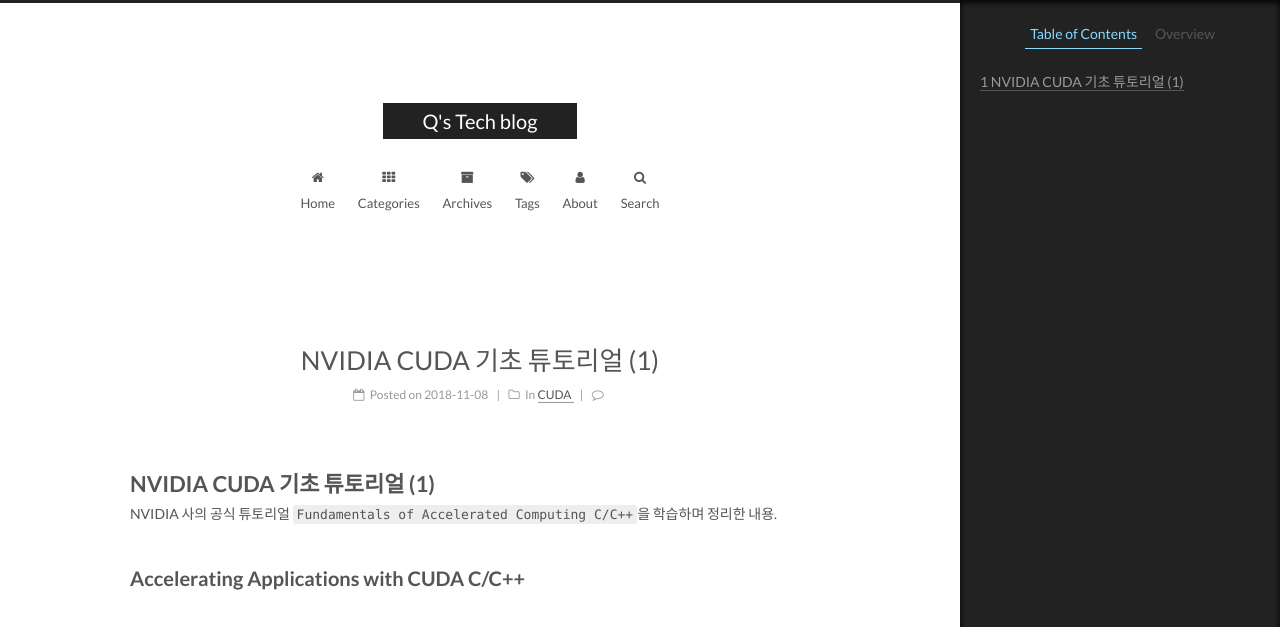
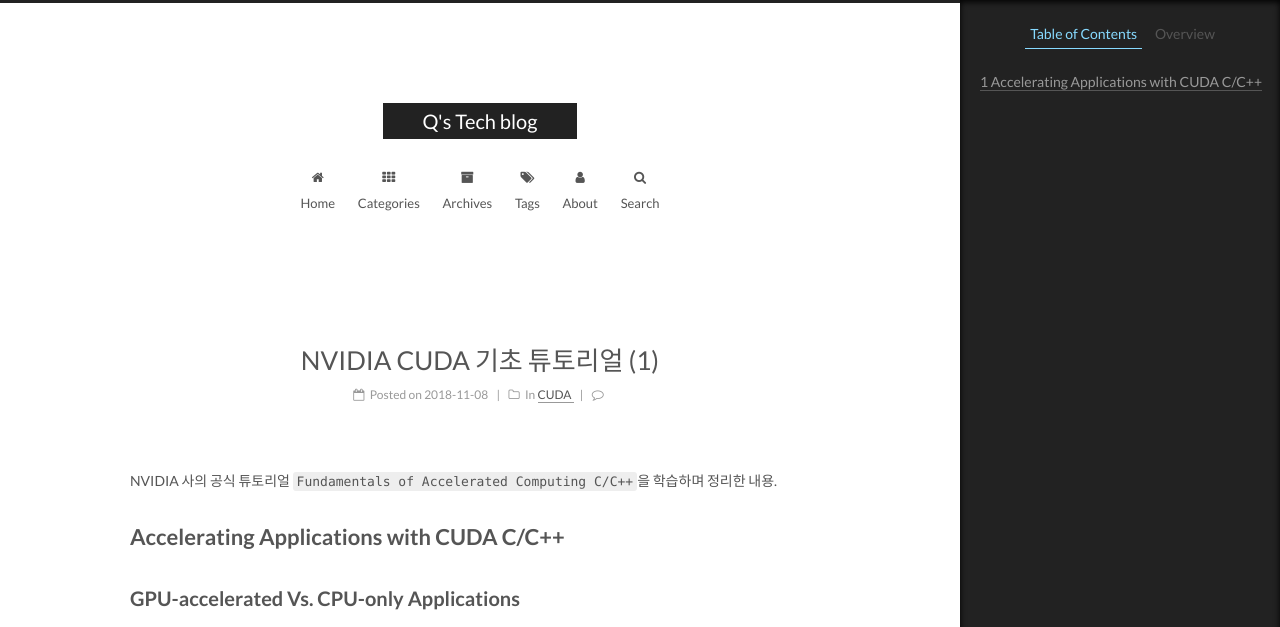
Before and after one commit to min98-k/karl6885.github.io, a Jekyll site: the page built from _posts/2018-11-08-NVIDIA-CUDA-tutorial-1.md, in a window 1280 px wide and 1400 px high. Shown: the top 627 px of the window. Built offline with Jekyll 4.4.1, drawn with Linux system fonts in a browser that asks for light colours; comment, search, counter and statistics services are not loaded; grey boxes are pictures that could not be loaded.

Commit message:
Markdown hierarchy changed

````diff
--- a/_posts/2018-11-08-NVIDIA-CUDA-tutorial-1.md
+++ b/_posts/2018-11-08-NVIDIA-CUDA-tutorial-1.md
@@ -8,23 +8,21 @@ tags: [tutorial, CUDA, accelerated computing, NVIDIA]
 
 
 
-# NVIDIA CUDA 기초 튜토리얼 (1)
-
 NVIDIA 사의 공식 튜토리얼 `Fundamentals of Accelerated Computing C/C++`을 학습하며 정리한 내용.
 
 
 
-## Accelerating Applications with CUDA C/C++
-
-
-
-### GPU-accelerated Vs. CPU-only Applications
+# Accelerating Applications with CUDA C/C++
+
+
+
+## GPU-accelerated Vs. CPU-only Applications
 
 <div align="center"><iframe src="https://docs.google.com/presentation/d/e/2PACX-1vTdUbQjoEYAtcPCMX4ZVLa9gE0rbO3ODClJqgtzRaXoFgVmTJrOkXGDAYmA0BsuTEaokTASv84JsKLm/embed?start=false&loop=false&delayms=3000" frameborder="0" width="700" height="430" allowfullscreen="true" mozallowfullscreen="true" webkitallowfullscreen="true"></iframe></div>
 
 
 
-### Writing Application Code for the GPU
+## Writing Application Code for the GPU
 
 ```cpp
 void CPUFunction()
@@ -65,7 +63,7 @@ int main()
 
 
 
-### Compiling and Running Accelerated CUDA Code
+## Compiling and Running Accelerated CUDA Code
 
 `.c` 파일을 `gcc`로 컴파일하는 것처럼, `.cu` 파일은 `nvcc`라는 [**NVIDIA CUDA Compiler**](http://docs.nvidia.com/cuda/cuda-compiler-driver-nvcc/index.html)로 컴파일한다. 다음과 같이 쓸 수 있다.
 
@@ -79,7 +77,7 @@ int main()
 
 
 
-### CUDA Thread Hierarchy
+## CUDA Thread Hierarchy
 
 <div align="center"><iframe src="https://docs.google.com/presentation/d/e/2PACX-1vQYti_rVyWNNOccK6Slxd1VqazuqO5IhP17tmk-yTZAQfPEVpF14aZF9Vo3XkrDbFetNLTm_Pnk7JvD/embed?start=false&loop=false&delayms=3000" frameborder="0" width="700" height="430" allowfullscreen="true" mozallowfullscreen="true" webkitallowfullscreen="true"></iframe></div>
 
@@ -92,7 +90,7 @@ CUDA Thread Hierarchy에서의 용어 좀 더 자세히 설명
 
 
 
-### CUDA-Provided Thread Hierarchy Variables
+## CUDA-Provided Thread Hierarchy Variables
 
 <div align="center"><iframe src="https://docs.google.com/presentation/d/e/2PACX-1vSVS21bI-cje3Cqtxke-LHcvxk1ZxvZF-F35bgHSKfvNsvkGklCeqwlXHCDPJey5meZ1vTVYMqiF0UV/embed?start=false&loop=false&delayms=3000" frameborder="0" width="700" height="430" allowfullscreen="true" mozallowfullscreen="true" webkitallowfullscreen="true"></iframe></div>
 
@@ -103,13 +101,13 @@ CUDA Thread Hierarchy에서는 미리 정해진 변수를 통해 각 `block`과
 - `blockDim.x`: `block` 내에 있는 `thread`의 개수. performWork<<<2,4>>>()와 같은 `kernel`의 경우 `4`가 된다. 한 `grid` 내에 있는 모든 `block`은 같은 수의 `thread`를 가진다.
 - `threadIdx.x`: `block` 내에 있는 `thread` 중 해당 `thread`의 위치 인덱스. performWork<<<2,4>>>()와 같은 `kernel`의 경우 `0`,`1`,`2`,`3` 중 하나가 된다.
 
-### Accelerating For Loops
+## Accelerating For Loops
 
 반복문을 가속화하는 법.
 
 
 
-#### Exercise: Accelerating a For Loop with a Single Block of Threads
+### Exercise: Accelerating a For Loop with a Single Block of Threads
 
 ```cpp
 #include <stdio.h>
@@ -184,7 +182,7 @@ int main()
 
 
 
-### Coordinating Parallel Threads
+## Coordinating Parallel Threads
 
 <div align="center"><iframe src="https://docs.google.com/presentation/d/e/2PACX-1vSfi8LAinJ1RqTzlB2vRsAcDzCCk9gZov5rQODN5rtRMPt57UizCVv5LSVZ5WLxGtrsMm7FIkLb0wMR/embed?start=false&loop=false&delayms=3000" frameborder="0" width="700" height="430" allowfullscreen="true" mozallowfullscreen="true" webkitallowfullscreen="true"></iframe></div>
 
@@ -198,13 +196,13 @@ GPU `thread`에 data를 할당하기 위해, 각 `thread`의 인덱스를 활용
 
 
 
-#### Exercise: Accelerating a For Loop with Multiple Blocks of Threads
+### Exercise: Accelerating a For Loop with Multiple Blocks of Threads
 
 아까 위에서 병렬화 한 반복문을, 이번에는 최소 2개 이상의 `block`을 활용하여 병렬화시켜보자.
 
 
 
-### Allocating Memory to be accessed on the GPU and the CPU
+## Allocating Memory to be accessed on the GPU and the CPU
 
 CPU-only application에서는 C가 `malloc`과 `free`를 사용해 메모리를 할당하고 해제하지만, GPU 가속을 할 때는 대신 `cudaMallocManaged`와 `cudaFree`를 사용한다. 사용 예시는 다음과 같으니 비교해보자.
 
@@ -236,7 +234,7 @@ cudaFree(a);
 
 
 
-#### Exercise: Array Manipulation on both the Host and Device
+### Exercise: Array Manipulation on both the Host and Device
 
 ```c++
 #include <stdio.h>
@@ -387,7 +385,7 @@ int main()
 
 
 
-### Grid Size Work Amount Mismatch
+## Grid Size Work Amount Mismatch
 
 우리가 사용하려는 데이터가 `grid` 사이즈에 딱 맞으면 상관 없지만, 만약 그것보다 부족한 경우 사이즈가 맞지 않는다는 문제가 발생한다. e.g.) `grid` 내에 `thread` 개수가 8개인데 사용할 데이터는 5개밖에 없으면  `threadIdx.x` + `blockIdx.x` * `blockDim.x` 공식으로 할당할 때 5,6,7번은 문제가 생긴다.
 
@@ -418,7 +416,7 @@ some_kernel<<<number_of_blocks, threads_per_block>>>(N);
 
 
 
-#### Exercise: Accelerating a For Loop with a Mismatched Execution Configuration
+### Exercise: Accelerating a For Loop with a Mismatched Execution Configuration
 
 ```c++
 #include <stdio.h>
@@ -566,7 +564,7 @@ int main()
 
 
 
-### Grid-Stride Loops
+## Grid-Stride Loops
 
 <div align="center"><iframe src="https://docs.google.com/presentation/d/e/2PACX-1vTSfcPagyv7ObRnhygFnKrvDIDa-wUuc3yR-qs7xd4gQxProMOqXzNqe8y9vz711cLIbPp1qYJc7R3l/embed?start=false&loop=false&delayms=3000" frameborder="0" width="700" height="430" allowfullscreen="true" mozallowfullscreen="true" webkitallowfullscreen="true"></iframe></div>
 
@@ -576,7 +574,7 @@ int main()
 
 
 
-#### Exercise: Use a Grid-Stride Loop to Manipulate an Array Larger than the Grid
+### Exercise: Use a Grid-Stride Loop to Manipulate an Array Larger than the Grid
 
 ```c++
 #include <stdio.h>
@@ -717,7 +715,7 @@ int main()
 
 
 
-### Error Handling
+## Error Handling
 
 어느 어플리케이션에서나 `Error Handling`은 중요하다. 대부분의 CUDA 함수는 `cudaError_t`라는 자료형으로 결과값을 반환하는데, 이걸 확인하면 에러가 발생했는지 아닌지를 확인할 수 있다. `cudaMallocManaged` 함수의 경우 다음과 같다.
 
@@ -753,7 +751,7 @@ if (err != cudaSuccess)
 
 
 
-#### Exercise: Add Error Handling
+### Exercise: Add Error Handling
 
 ```c++
 #include <stdio.h>
@@ -913,7 +911,7 @@ int main()
 
 
 
-### CUDA Error Handling Function
+## CUDA Error Handling Function
 
 다음은 에러를 확인하기 편하게 해주는 매크로 함수다. 다른 exercise를 풀 때 편하게 사용하면 된다.
 
@@ -944,7 +942,7 @@ int main()
 
 
 
-### 요약
+## 요약
 
 Accelerating Applications with CUDA C/C++에서 배운 내용 요약.
 
@@ -956,7 +954,7 @@ Accelerating Applications with CUDA C/C++에서 배운 내용 요약.
 
 
 
-#### Final Exercise: Accelerate Vector Addition Application
+### Final Exercise: Accelerate Vector Addition Application
 
 ```c++
 #include <stdio.h>
@@ -1113,11 +1111,11 @@ int main()
 
 
 
-### Advanced Content
+## Advanced Content
 
 The following exercises provide additional challenge for those with time and interest. They require the use of more advanced techniques, and provide less scaffolding. They are difficult and excellent for your development.
 
-#### Grids and Blocks of 2 and 3 Dimensions
+### Grids and Blocks of 2 and 3 Dimensions
 
 Grids and blocks can be defined to have up to 3 dimensions. Defining them with multiple dimensions does not impact their performance in any way, but can be very helpful when dealing with data that has multiple dimensions, for example, 2d matrices. To define either grids or blocks with two or 3 dimensions, use CUDA's `dim3` type as such:
 
@@ -1131,7 +1129,7 @@ Given the example just above, the variables `gridDim.x`, `gridDim.y`, `blockDim.
 
 
 
-#### Exercise: Accelerate 2D Matrix Multiply Application
+### Exercise: Accelerate 2D Matrix Multiply Application
 
 The file [`01-matrix-multiply-2d.cu`](http://ec2-18-191-146-97.us-east-2.compute.amazonaws.com/oiOcuiDi/edit/tasks/task1/task/01_AC_CUDA_C/08-matrix-multiply/01-matrix-multiply-2d.cu) contains a host function `matrixMulCPU` which is fully functional. Your task is to build out the `matrixMulGPU`CUDA kernel. The source code will execute the matrix multiplication with both functions, and compare their answers to verify the correctness of the CUDA kernel you will be writing. Use the following guidelines to support your work and refer to [the solution](http://ec2-18-191-146-97.us-east-2.compute.amazonaws.com/oiOcuiDi/edit/tasks/task1/task/01_AC_CUDA_C/08-matrix-multiply/solutions/01-matrix-multiply-2d-solution.cu) if you get stuck:
 
@@ -1316,7 +1314,7 @@ int main()
 
 
 
-#### Exercise: Accelerate A Thermal Conductivity Application
+### Exercise: Accelerate A Thermal Conductivity Application
 
 In the following exercise, you will be accelerating an application that simulates the thermal conduction of silver in 2 dimensional space.
 
````
Also changed, not shown: _posts/2018-09-09-MRI-made-easy-1.md (+2 -4 lines), _posts/2018-09-10-MRI-made-easy-2.md (+9 -9 lines), _posts/2018-09-11-MRI-made-easy-3.md (+14 -14 lines).
